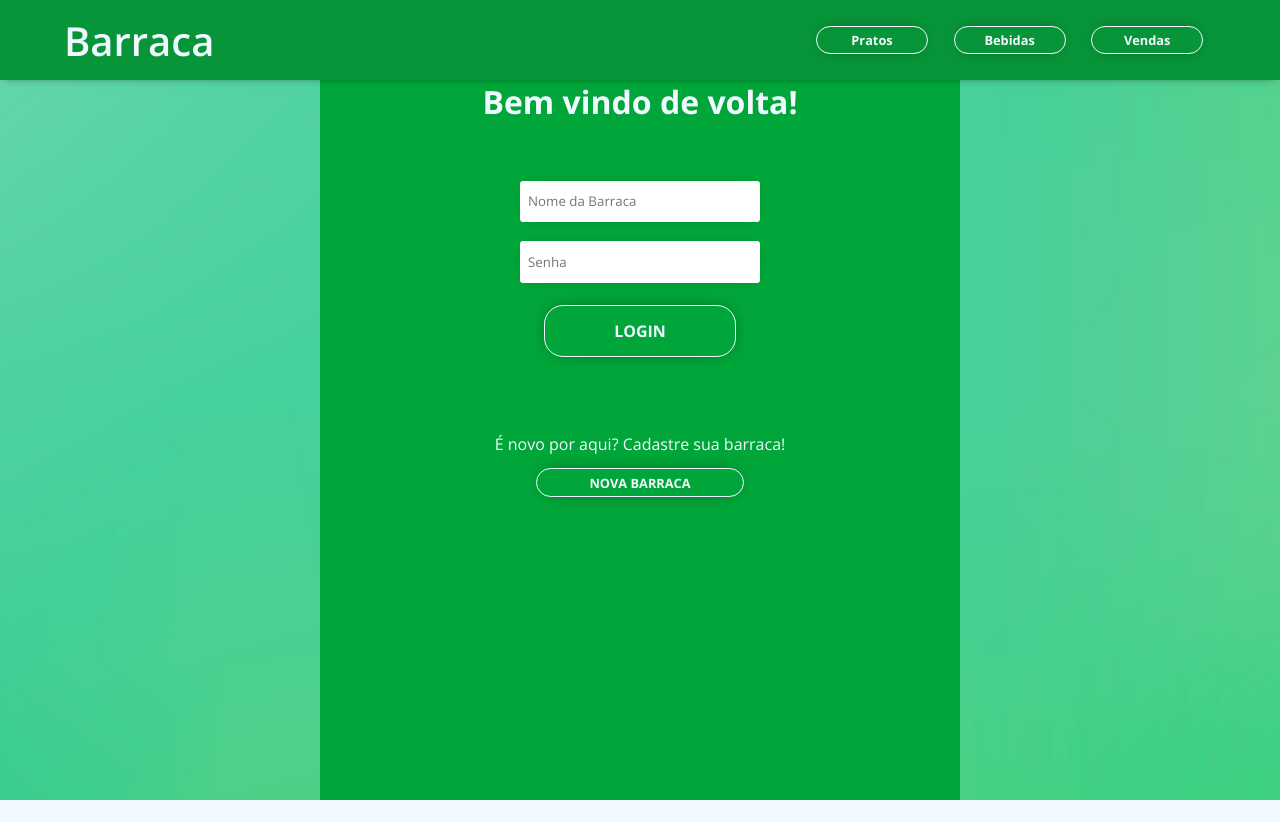
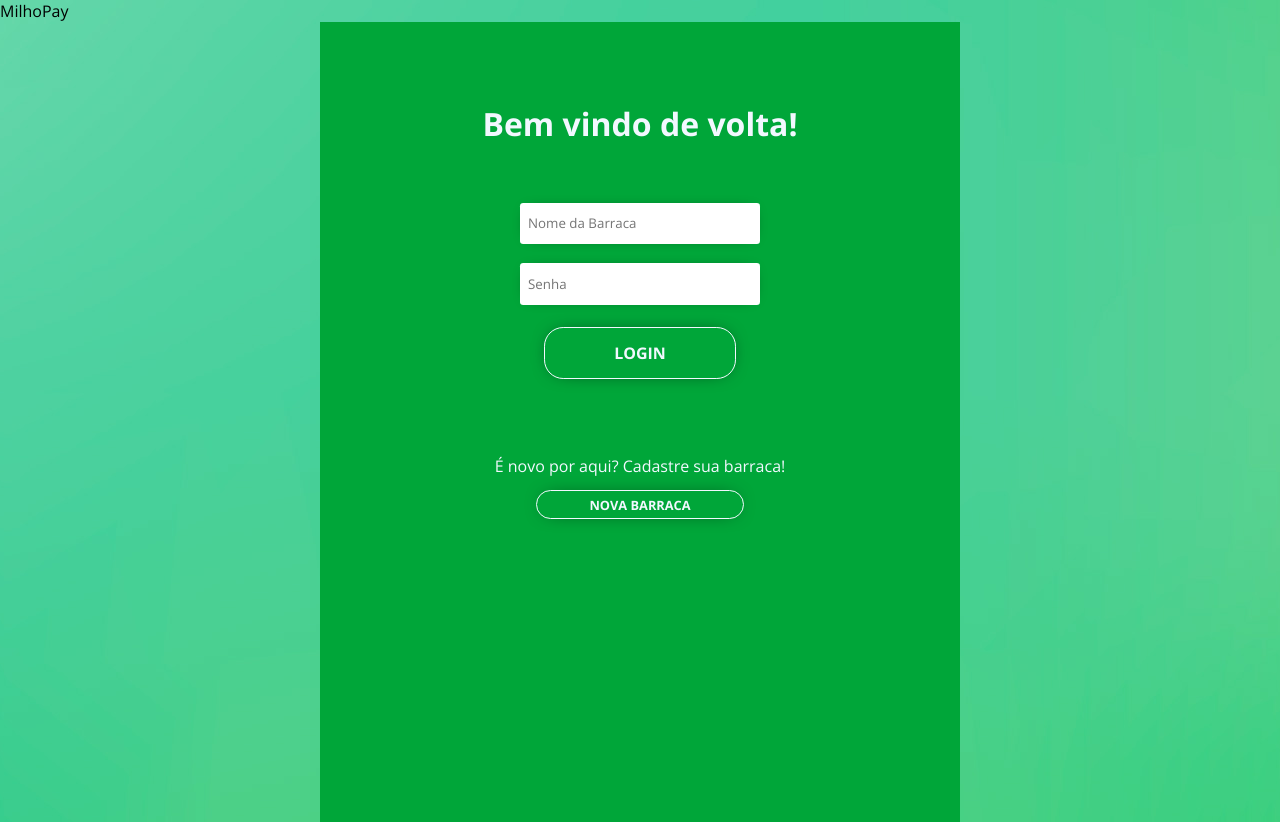
Before and after one commit to FabricioSobrinho/Milho-Pay, a React (Vite) app: page / in a window 1280 px wide. Both pictures are taken after a click on the button "LOGIN". Before the commit the page ends 800 px from the top, so only its background shows below. Built offline with nearby package versions, Linux system fonts and the light colour scheme.

Commit message:
Feat: add unlogged navbar

```diff
--- a/src/App.jsx
+++ b/src/App.jsx
@@ -1,7 +1,13 @@
-import { BrowserRouter as Router, Routes, Route } from "react-router-dom";
+import {
+  BrowserRouter as Router,
+  Routes,
+  Route,
+  useLocation,
+} from "react-router-dom";
 import Cookies from "js-cookie";
 
 import Navbar from "./components/Navbar";
+import NavbarUnlogged from "./components/NavbarUnlogged";
 import InitialPage from "./pages/initialPage";
 import LoginPage from "./pages/LoginPage";
 import OrderPage from "./pages/OrderPage";
@@ -13,8 +19,8 @@ import TentMenu from "./pages/TentMenu";
 function App() {
   return (
     <>
-      <MainNavigation />
       <Router>
+        <MainNavigation />
         <Routes>
           <Route exact path="/" element={<InitialPage />} />
           <Route path="/login" element={<LoginPage />} />
@@ -30,9 +36,14 @@ function App() {
 }
 
 function MainNavigation() {
+  const location = useLocation();
   const isLoggedIn = Cookies.get("isLogged");
 
-  return <div>{isLoggedIn ? <Navbar /> : <Navbar />}</div>;
+  if (location.pathname === "/") {
+    return null;
+  }
+
+  return <div>{!isLoggedIn ? <NavbarUnlogged /> : <Navbar />}</div>;
 }
 
 export default App;
```
